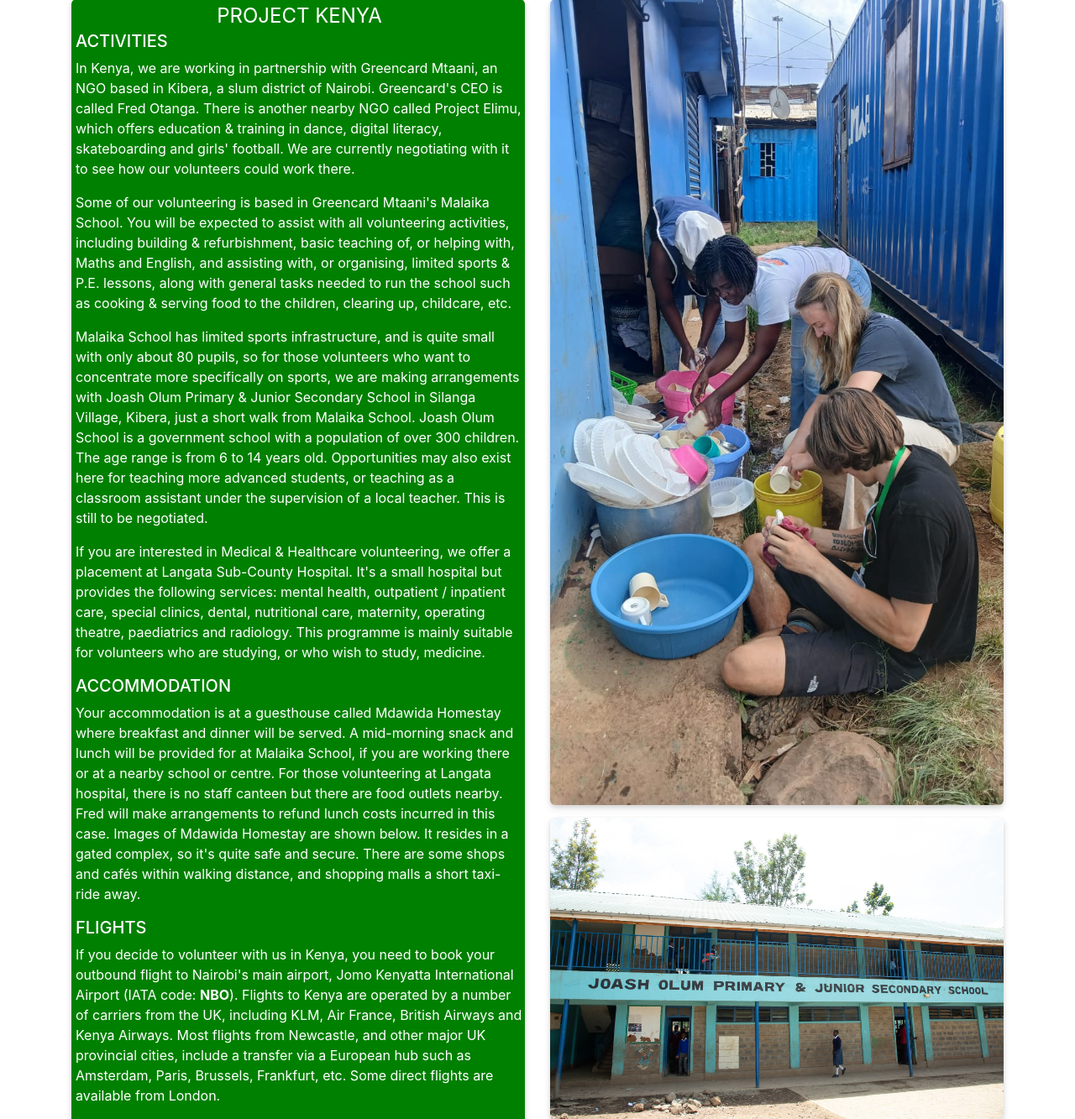
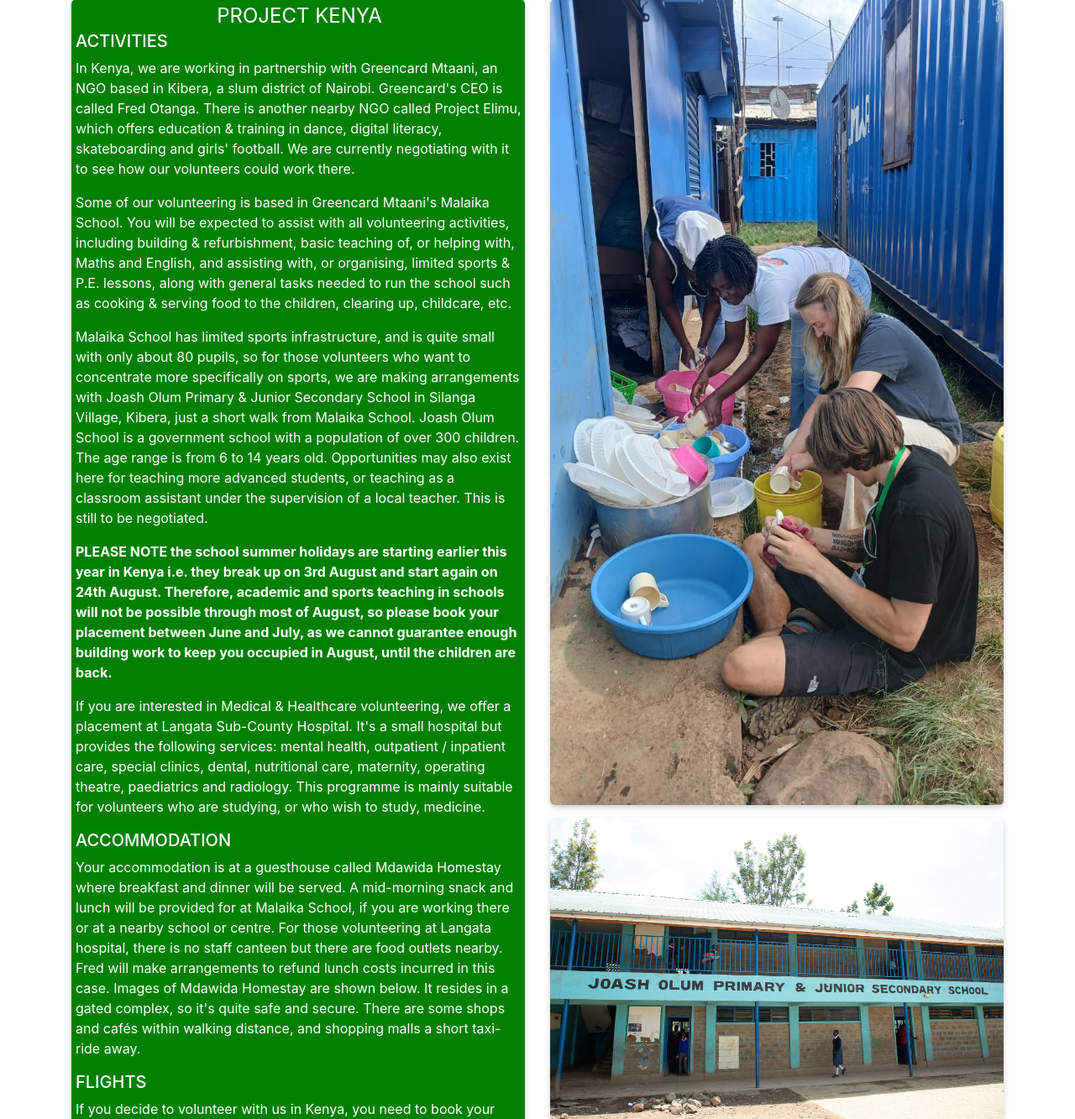
Before and after one commit to kevald1963/greenfield-africa, a Flask app: page /volunteeringkenya in a window 1280 px wide. Shown: the part 136-1469 px from the top of the page at 84% size. Run offline with Flask 2, Linux system fonts and the light colour scheme.

Commit message:
Added info to Kenya volunteering page re school summer holidays in August for 2026.

```diff
--- a/templates/volunteeringkenya.html
+++ b/templates/volunteeringkenya.html
@@ -40,15 +40,13 @@
                 Opportunities may also exist here for teaching more advanced students, or teaching as a classroom
                 assistant under the supervision of a local teacher. This is still to be negotiated.
             </p>
-<!--
             <p>
-                PLEASE NOTE the school summer holidays are starting earlier this year in Kenya i.e. they break up
+                <b>PLEASE NOTE the school summer holidays are starting earlier this year in Kenya i.e. they break up
                 on 3rd August and start again on 24th August. Therefore, academic and sports teaching in schools
-                will not be possible through most of August, so please book your placement for June or July, as we
-                cannot guarantee enough building work to keep you occupied in August, until the children are back.
+                will not be possible through most of August, so please book your placement between June and July,
+                as we cannot guarantee enough building work to keep you occupied in August, until the children are
+                back.</b>
             </p>
--->
-
             <p> If you are interested in Medical & Healthcare volunteering, we offer a placement at Langata Sub-County
                 Hospital. It's a small hospital but provides the following services: mental health, outpatient /
                 inpatient care, special clinics, dental, nutritional care, maternity, operating theatre, paediatrics
```
